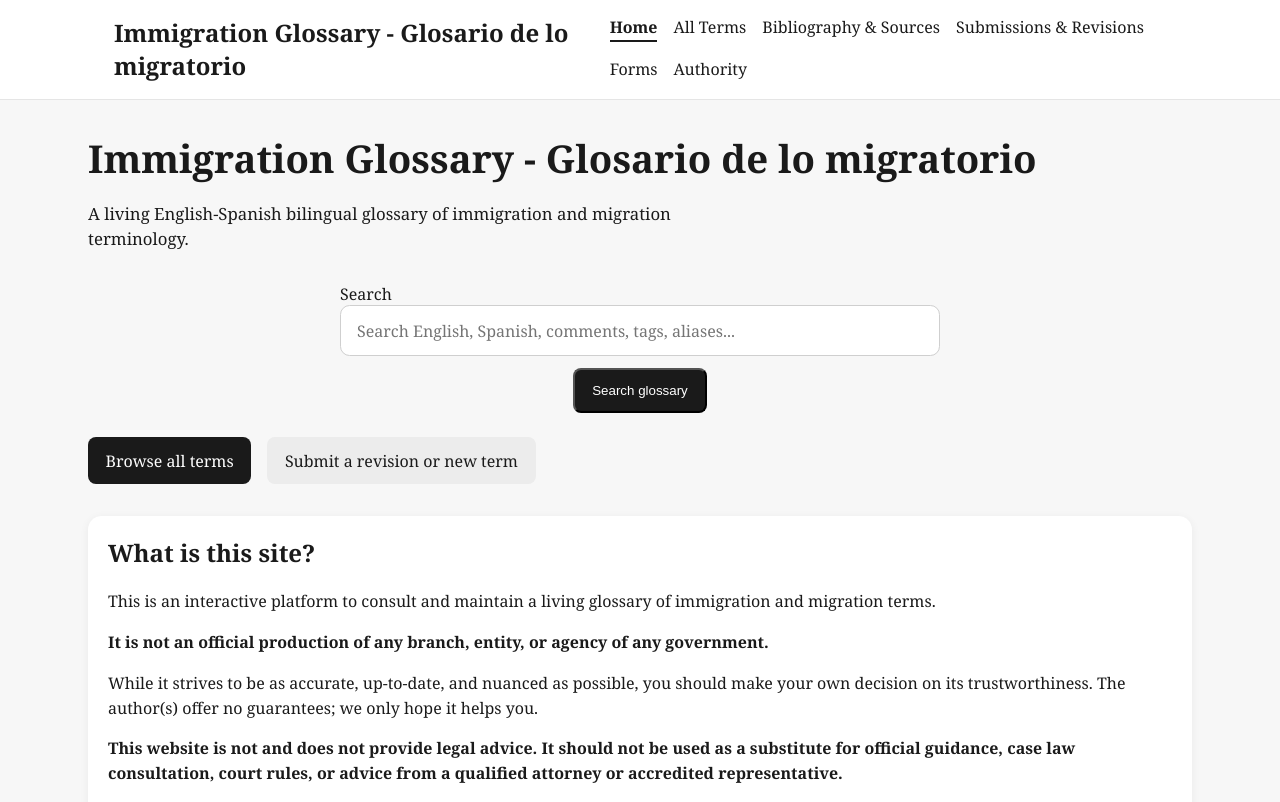
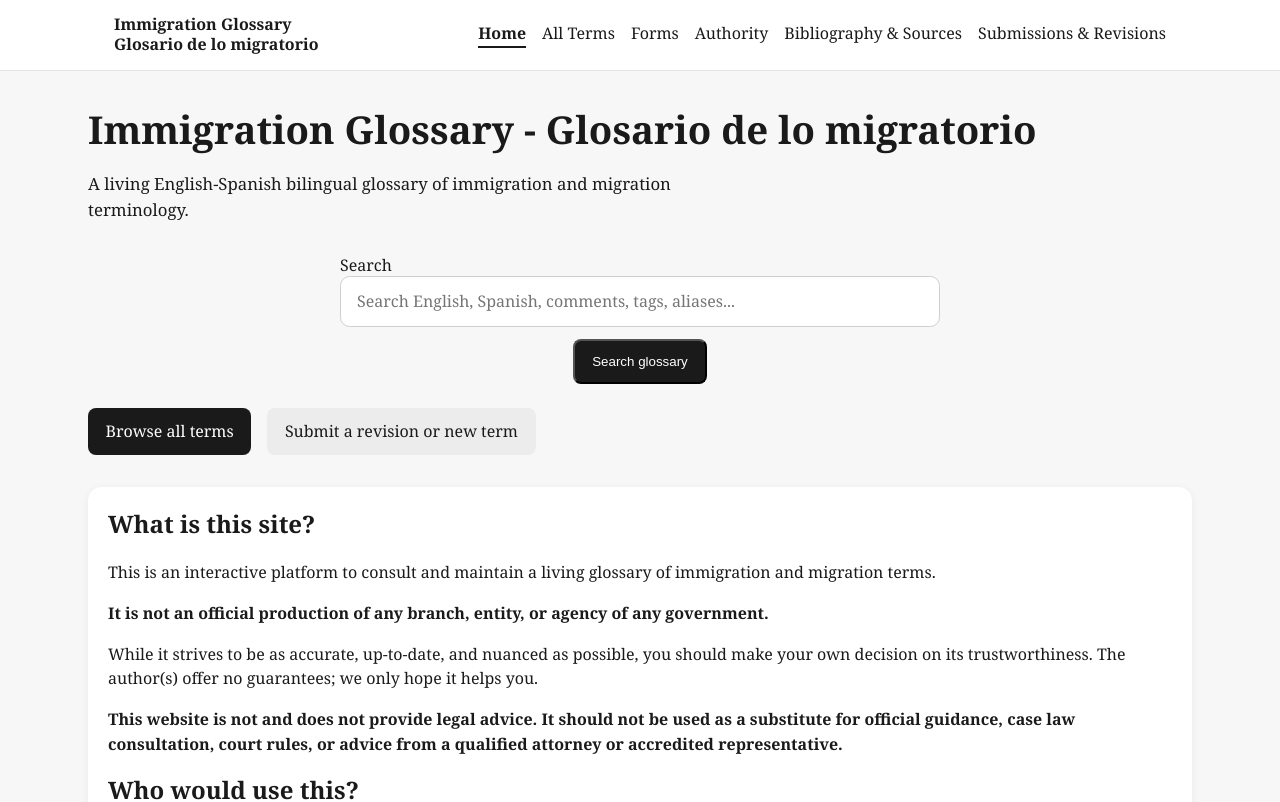
Before and after one commit to mapachurro/eoir-glossary, a React (Vite) app: page / in a window 1280 px wide. Shown: the top 802 px of the page. Built offline with nearby package versions, Linux system fonts and the light colour scheme.

Commit message:
adjust styling of site title, break it on two lines

```diff
--- a/src/components/Layout.jsx
+++ b/src/components/Layout.jsx
@@ -6,7 +6,8 @@ export default function Layout() {
       <header className="site-header">
         <div className="site-header__inner">
           <Link to="/" className="site-title">
-            Immigration Glossary - Glosario de lo migratorio
+            <span>Immigration Glossary</span>
+            <span>Glosario de lo migratorio</span>
           </Link>
 
           <nav className="site-nav">
@@ -14,10 +15,10 @@ export default function Layout() {
               Home
             </NavLink>
             <NavLink to="/terms">All Terms</NavLink>
+            <NavLink to="/forms">Forms</NavLink>
+            <NavLink to="/legal-authority">Authority</NavLink>
             <NavLink to="/sources">Bibliography & Sources</NavLink>
             <NavLink to="/submissions">Submissions & Revisions</NavLink>
-            <NavLink to="/forms">Forms</NavLink>
-            <NavLink to="/legal-authority">Authority</NavLink>
           </nav>
         </div>
       </header>
--- a/src/styles.css
+++ b/src/styles.css
@@ -38,10 +38,19 @@ a {
   justify-content: space-between;
 }
 
+/* Tweaks to site title formatting */
+
 .site-title {
-  font-size: 1.5rem;
+  display: flex;
+  flex-direction: column;
+  text-decoration: none;
+  color: inherit;
+  line-height: 1.1;
   font-weight: 700;
-  text-decoration: none;
+}
+
+.site-title span:last-child {
+  margin-top: 0.15rem;
 }
 
 .site-nav {
```
